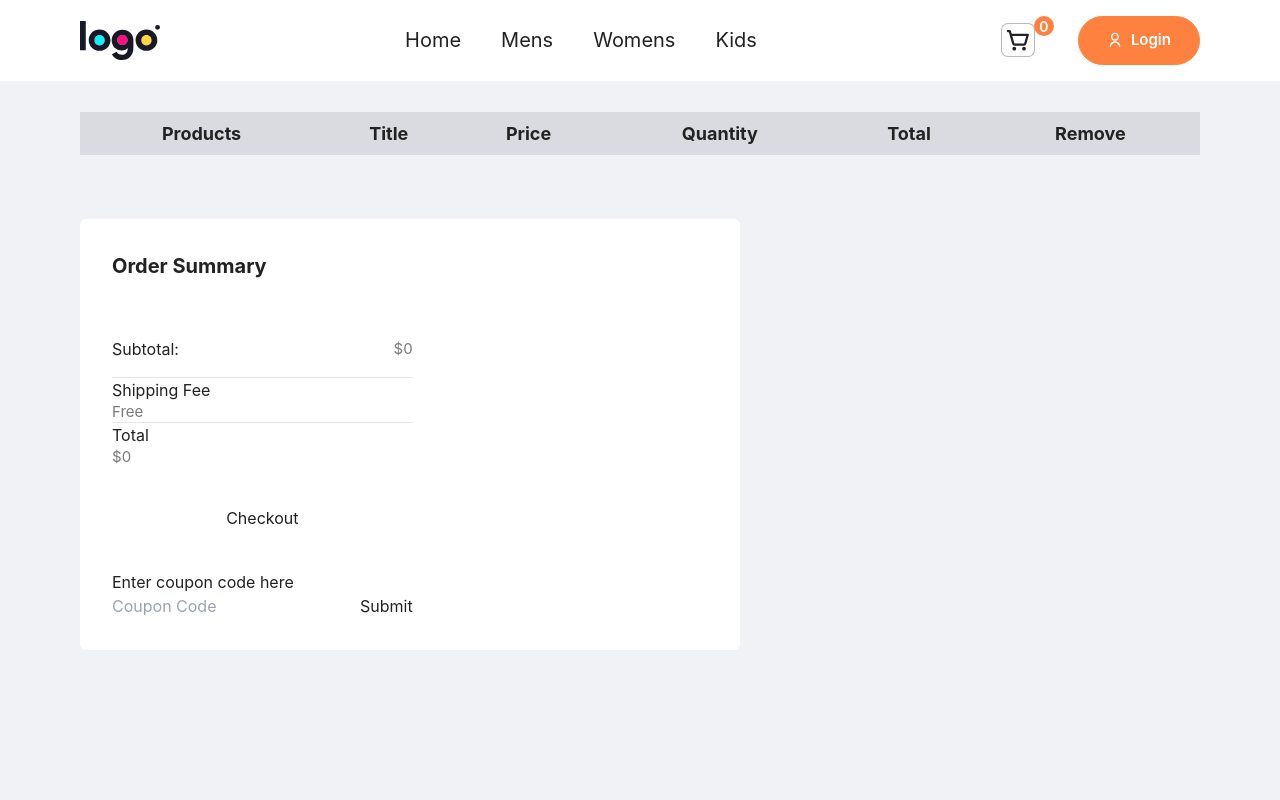
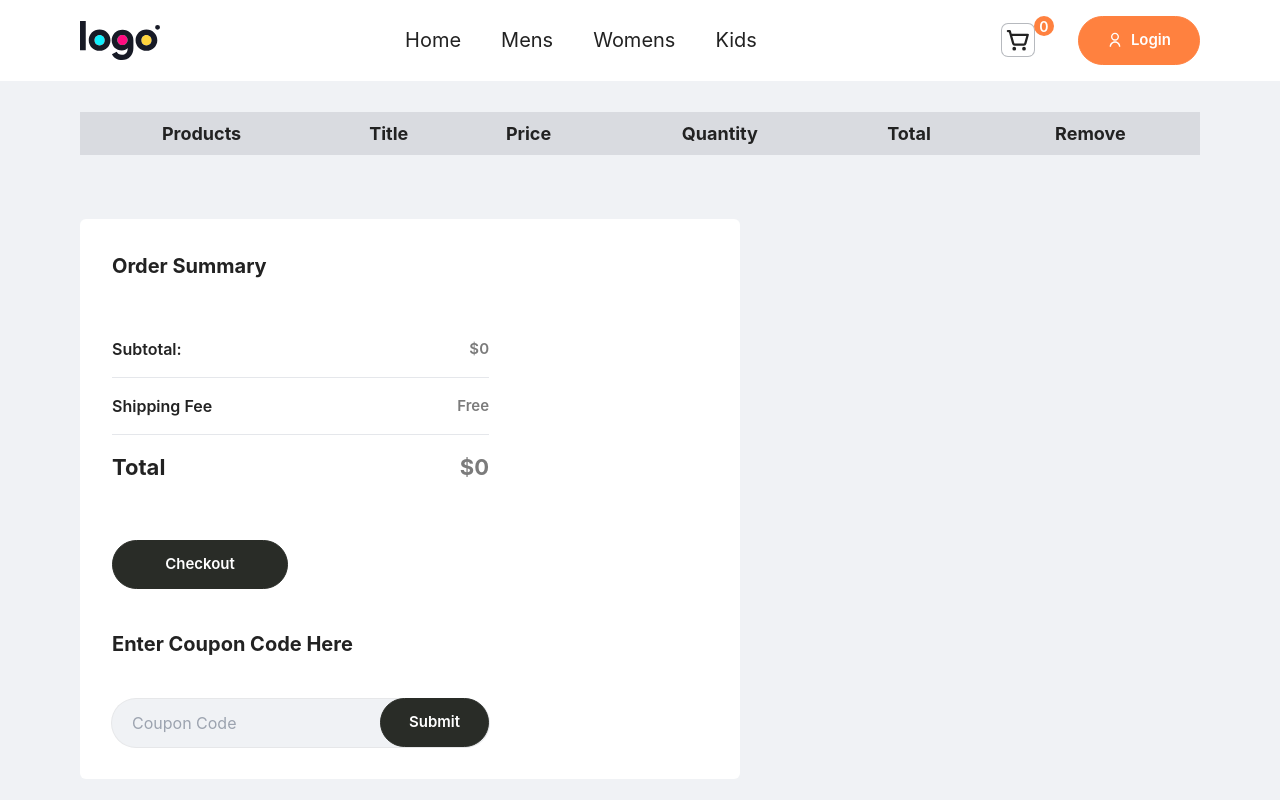
Before and after one commit to jdtownn/Ecommerce-App, a React (Vite) app in the folder frontend/: page /cart-page in a window 1280 px wide. Shown: the top 800 px of the page. Built offline with nearby package versions, Linux system fonts and the light colour scheme; a web font is replaced by a local one.

Commit message:
Order Summary

```diff
--- a/frontend/src/components/CartItems.jsx
+++ b/frontend/src/components/CartItems.jsx
@@ -58,26 +58,30 @@ const CartItems = () => {
           <h4 className="bold-20">Order Summary</h4>
           <div>
             <div className="flexBetween py-4">
-              <h4>Subtotal:</h4>
-              <p>${0}</p>
+              <h4 className="medium-16 ">Subtotal:</h4>
+              <p className="text-gray-30 font-semibold">${0}</p>
             </div>
             <hr />
-            <div>
-              <h4>Shipping Fee</h4>
-              <p>Free</p>
+            <div className="flexBetween py-4">
+              <h4 className="medium-16 ">Shipping Fee</h4>
+              <p className="text-gray-30 font-semibold">Free</p>
             </div>
             <hr />
-            <div>
-              <h4>Total</h4>
-              <p>${0}</p>
+            <div className="flexBetween py-4">
+              <h4 className="medium-16 bold-22">Total</h4>
+              <p className="bold-22">${0}</p>
             </div>
           </div>
-          <button>Checkout</button>
-          <div>
-            <h4>Enter coupon code here</h4>
-            <div>
-              <input type="text" placeholder="Coupon Code" />
-              <button>Submit</button>
+          <button className="btn_dark_rounded w-44">Checkout</button>
+          <div className="flex flex-col gap-10">
+            <h4 className="bold-20 capitalize">Enter coupon code here</h4>
+            <div className="flexBetween pl-5 h-12 bg-primary rounded-full ring-1 ring-slate-900/10">
+              <input
+                type="text"
+                placeholder="Coupon Code"
+                className="bg-transparent border-none outline-none"
+              />
+              <button className="btn_dark_rounded">Submit</button>
             </div>
           </div>
         </div>
```
